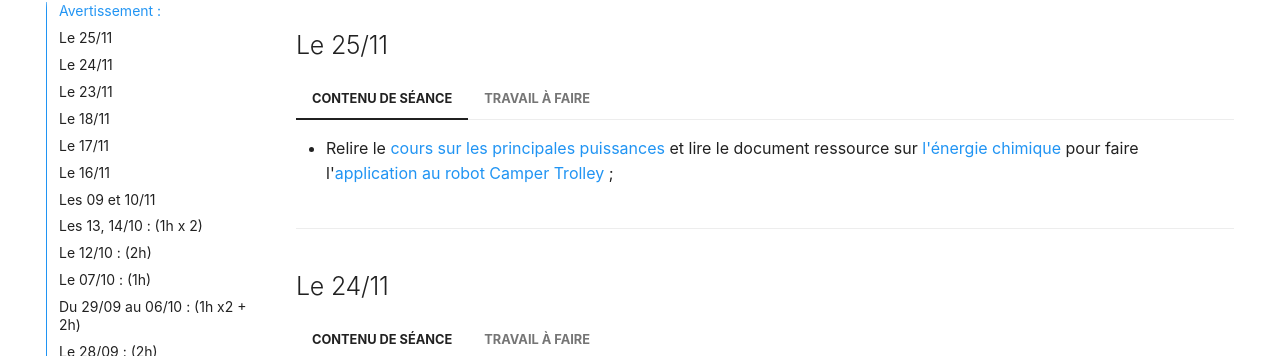
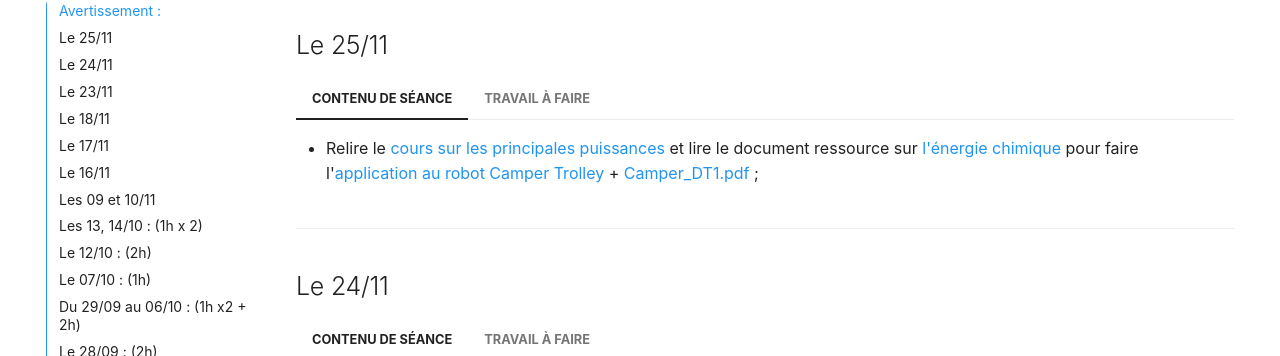
Before and after one commit to ericECmorlaix/1SI_2022-2023, an MkDocs documentation site: the page built from docs/index.md, in a window 1280 px wide and 900 px high, scrolled down 651 px. Shown: the part 97-453 px from the top of the window. Built offline with MkDocs 1.6.1 and Material for MkDocs 9.7.7, drawn with Linux system fonts in a browser that asks for light colours; comment, search, counter and statistics services are not loaded.

Commit message:
MAJ Camper

```diff
--- a/docs/index.md
+++ b/docs/index.md
@@ -20,7 +20,7 @@
 
 === "CONTENU DE SÉANCE"
 
-    - Relire le [cours sur les principales puissances](./CP/Les_principales_puissances-Cours.pdf){target=_blank} et lire le document ressource sur [l'énergie chimique](./CP/Les_principales_puissances-Exercice_2-Document_ressources.pdf){target=_blank} pour faire l'[application au robot Camper Trolley](./CP/Les_principales_puissances-Exercice_2.pdf){target=_blank} ;
+    - Relire le [cours sur les principales puissances](./CP/Les_principales_puissances-Cours.pdf){target=_blank} et lire le document ressource sur [l'énergie chimique](./CP/Les_principales_puissances-Exercice_2-Document_ressources.pdf){target=_blank} pour faire l'[application au robot Camper Trolley](./CP/Les_principales_puissances-Exercice_2.pdf){target=_blank} + [Camper_DT1.pdf](./CP/Camper_DT1.pdf){target=_blank} ;
 
 === "TRAVAIL À FAIRE"
 
```
Also changed, not shown: 1 other file.
